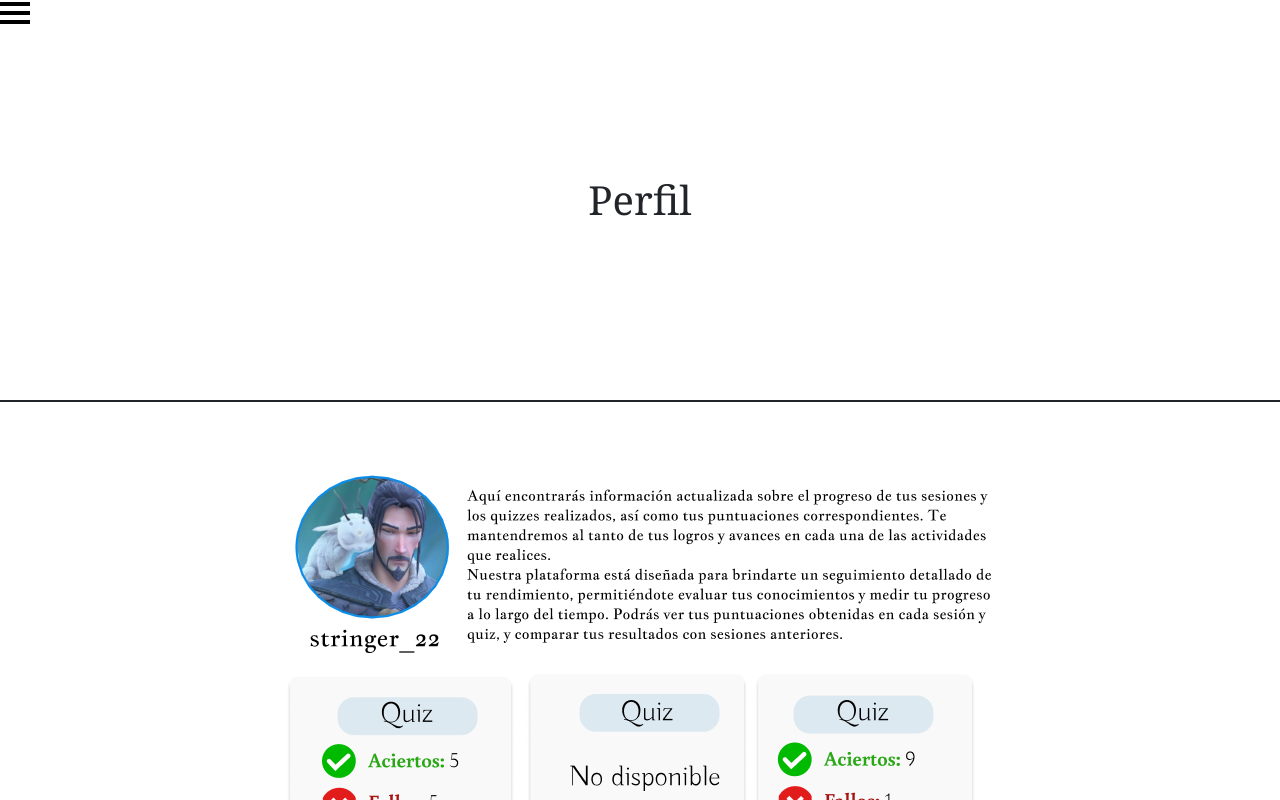
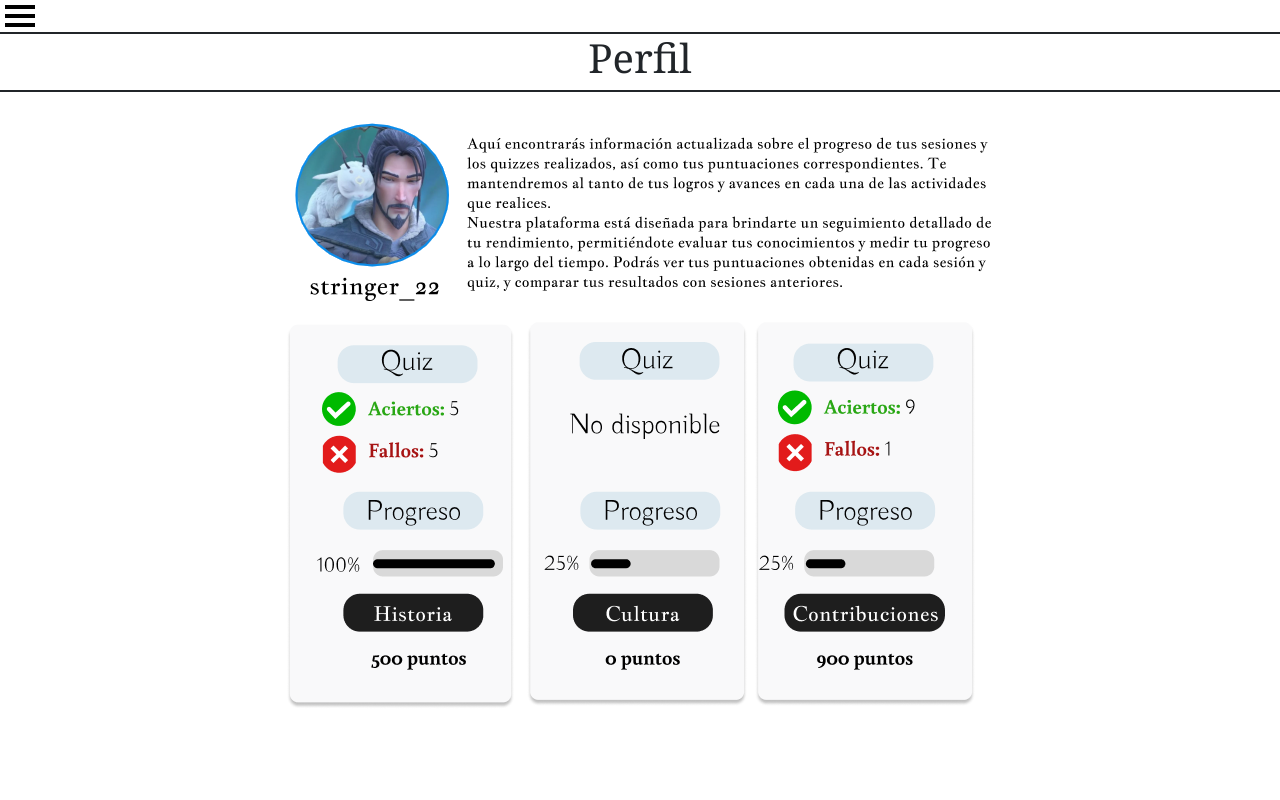
Before and after one commit to NataliaLopezO/frontend_proyecto_integrador_china, a React (Vite) app: page /profile in a window 1280 px wide. Shown: the top 800 px of the page. Built offline with nearby package versions, Linux system fonts and the light colour scheme.

Commit message:
Se corrigen algunos diseños de boton toggler asi como los divs dentro de las paginas que abre Sidebar

```diff
--- a/src/components/update_china.jsx
+++ b/src/components/update_china.jsx
@@ -159,7 +159,7 @@ export function Update_china() {
 
   return (
     <>
-      <main>
+      <main className="formulario-settings">
         <div className="container custom-container">
           <div className="row d-flex justify-content-center align-items-center h-100">
             <div className="col-lg-10">
--- a/src/pages/ajustes.jsx
+++ b/src/pages/ajustes.jsx
@@ -31,7 +31,7 @@ export function Ajustes() {
     <>
       <button
         className={`boton-toggler ${isSidebarOpen ? "open" : ""}`}
-        style={{ marginLeft: isSidebarOpen ? "310px" : "0" }}
+        style={{ marginLeft: isSidebarOpen ? "310px" : "5px" }}
         onClick={toggleSidebar}
       >
         <span></span>
--- a/src/pages/user_profile.jsx
+++ b/src/pages/user_profile.jsx
@@ -13,7 +13,7 @@ import "../scss/boton_toggler_style.css";
 
 export function User_profile() {
   const [isSidebarOpen, setIsSidebarOpen] = useState(false);
-   /**
+  /**
    * Alternar la apertura y cierre de la barra lateral.
    *
    * Esta función cambia el estado de la variable 'isSidebarOpen' para controlar
@@ -28,7 +28,7 @@ export function User_profile() {
     <>
       <button
         className={`boton-toggler ${isSidebarOpen ? "open" : ""}`}
-        style={{ marginLeft: isSidebarOpen ? "310px" : "0" }}
+        style={{ marginLeft: isSidebarOpen ? "310px" : "5px" }}
         onClick={toggleSidebar}
       >
         <span></span>
@@ -42,22 +42,13 @@ export function User_profile() {
         </div>
       )}
       <main
-    style={{ marginLeft: isSidebarOpen ? "310px" : "0" }}
-    className={`contenedor-perfil ${isSidebarOpen ? "open" : ""}`}
+        style={{ marginLeft: isSidebarOpen ? "310px" : "0" }}
+        className={`contenedor-perfil ${isSidebarOpen ? "open" : ""}`}
       >
         <div className="settings">
           <h1 className="titulo-settings">Perfil</h1>
         </div>
-        <div className="formulario-settings"
-          style={{
-            width: "100%",
-            height: "100%",
-            display: "flex",
-            alignItems: "center",
-            justifyContent: "center",
-            marginTop: "100px",
-          }}
-        >
+        <div className="formulario-settings">
           <img src="/images/perfil-mock.png" alt="Foto" />
         </div>
       </main>
--- a/src/scss/boton_toggler_style.css
+++ b/src/scss/boton_toggler_style.css
@@ -1,7 +1,7 @@
 .boton-toggler {
     background-color: transparent;
     border: none;
-    margin-top: 2px;
+    margin-top: 5px;
     padding: 0;
     display: flex;
     flex-direction: column;
--- a/src/scss/user_profile_style.css
+++ b/src/scss/user_profile_style.css
@@ -1,9 +1,8 @@
 @import url("https://fonts.googleapis.com/css2?family=Noto+Serif:wght@400;700&display=swap");
 
 .contenedor-perfil {
-  display: grid;
-  grid-template-rows: repeat(2, 50%);
-  height: auto;
+  display: flex;
+  flex-direction: column;
   transition: margin-left 0.1s ease;
 }
 
@@ -12,16 +11,24 @@
   align-items: center;
   justify-content: center;
   border-bottom: 2px solid;
-  margin-bottom: 50px;
+  border-top: 2px solid;
 }
 
-.titulo-settings{
+.titulo-settings {
   text-align: center;
   font-family: "Noto Serif", serif;
-  padding-bottom: 20px;
 }
 
 .sidebar {
   /* Estilos del sidebar */
   transition: transform 0.1s ease;
 }
+
+.formulario-settings {
+  align-items: center;
+  display: flex;
+  height: 100%;
+  justify-content: center;
+  margin-top: 10px;
+  width: 100%;
+}
```
